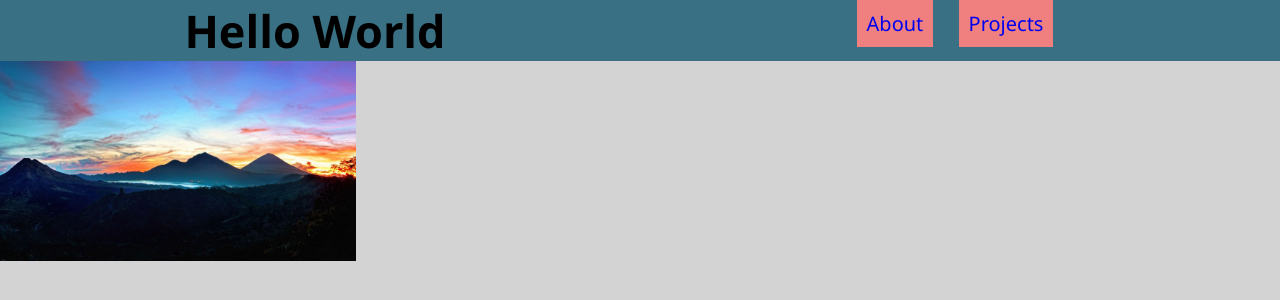
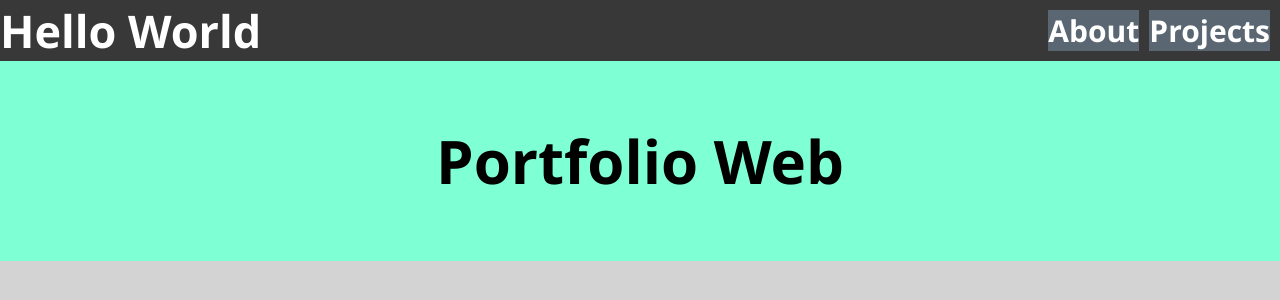
Before and after one commit to MikeRijkenz/Portfolio-Web, a plain HTML site: page index.html in a window 1280 px wide. Drawn offline with Linux system fonts and the light colour scheme.

Commit message:
Change Nav bar/Header completely

```diff
--- a/index.html
+++ b/index.html
@@ -13,12 +13,14 @@
         <div class="flex-items">
             <h1>Hello World</h1>
         </div>
-        <ul class="flex-items nav-button">
+        <ul class="nav-button">
             <li><a href="#">About</a></li>
             <li><a href="#">Projects</a></li>
         </ul>
     </nav>
-    <!---Header-->
-    <header class="header-nice"><img id="hero-img" src="/images/mountainsky.jpg" alt="header-image"></header>
+    <!--------Header-------->
+    <div class="header-container">
+        <h1>Portfolio Web</h1>
+    </div>
 </body>
 </html>
--- a/style.css
+++ b/style.css
@@ -7,41 +7,47 @@
 body{
     background-color: lightgrey;
 }
+
 /*nav container*/
 .container-flex{
+    justify-content: space-between;
     text-align: center;
     font-size: 30px;
     display: flex;
-    background-color: rgb(57, 112, 131);
-}
-.flex-items{
-    flex: 1;
+    background-color: rgb(56, 56, 56);
+    color: white;
+    font-weight: 900;
 }
 
-/*Nav button*/
-.nav-button a,
-.nav-button li,
+/* Nav Button*/
 .nav-button{
-    text-decoration: none;
-    font-size: 20px;
-    display: inline;
-    padding: 10px;
+    align-items: center;
 }
-.nav-button a{
-    background-color: lightcoral;
+
+.nav-button{
+    display: flex;
+    gap: 10px;
     padding: 10px;
 }
 
-.nav-button a:hover{
-    background-color: lightgoldenrodyellow;
-    color: black;
+.nav-button li{
+    list-style: none;
+    background-color: rgb(90, 103, 114);
+
 }
+
+.nav-button a{
+    text-decoration: none;
+    color: white;
+}
+
 /*Header*/
-.header-nice{
+.header-container{
+    display: flex;
     width: auto;
     height: 200px;
+    background-color: aquamarine;
+    align-items: center;
+    justify-content: center;
+    font-size: 30px;
 }
-#hero-img{
-    height: 100%;
-    background-size: cover;
-}
```
